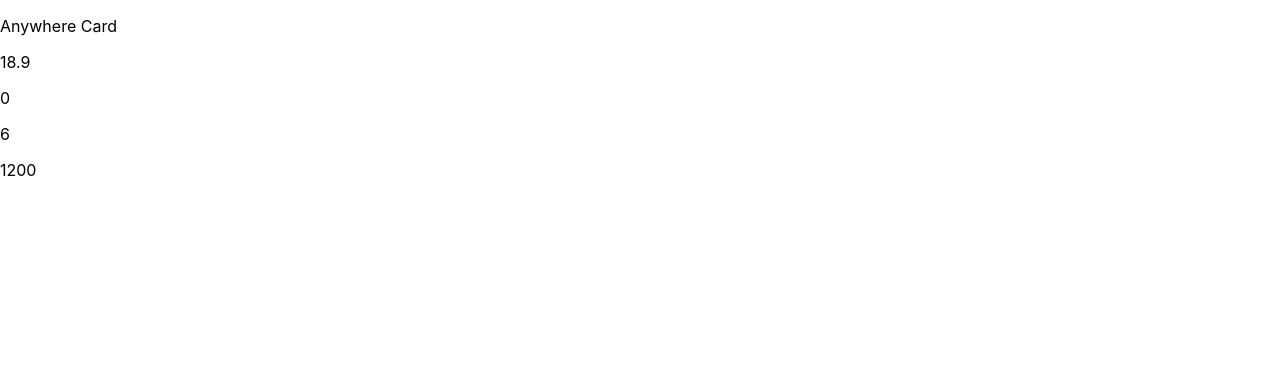
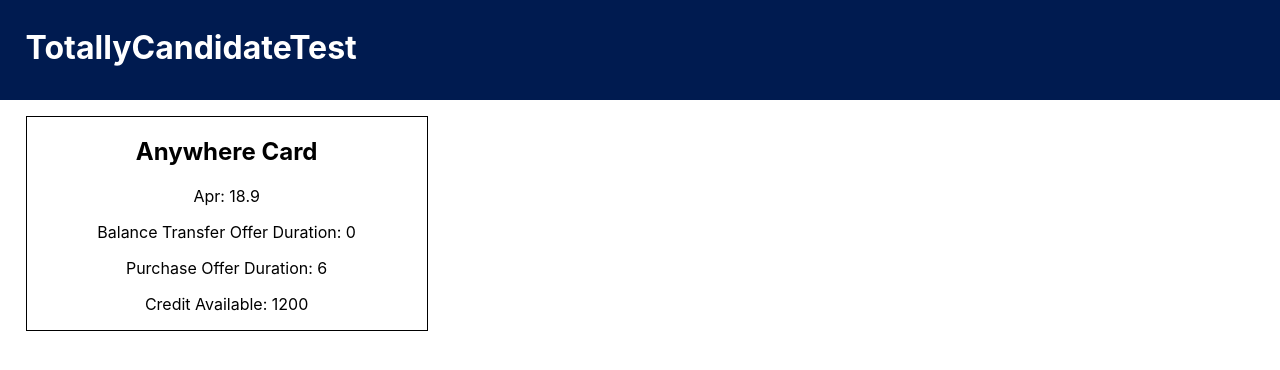
Before and after one commit to AlfieLamertonTM/Candidate_Test, a React (Create React App) app in the folder candidate_test/: page /Cards in a window 1280 px wide. Shown: the top 370 px of the page. Built offline with nearby package versions, Linux system fonts and the light colour scheme; no server answers.

Commit message:
Added basic styles to card list and fixed student card conditional

```diff
--- /dev/null
+++ b/candidate_test/src/App.css
@@ -0,0 +1,35 @@
+.App {
+}
+
+.HeaderDiv {
+  background-color: #001b50;
+  height: 100px;
+}
+
+.HeaderTitle {
+  color: white;
+  margin: auto;
+  padding-top: 3.5vh;
+  padding-left: 2vw;
+}
+
+.FooterDiv {
+  background-color: #949494;
+  height: 50px;
+}
+
+.FooterTitle {
+  color: white;
+}
+
+.CardDiv {
+  text-align: center;
+  width: 50vh;
+  border-style: solid;
+  border-width: 1px;
+  border-color: black;
+  margin-top: 2vh;
+  margin-bottom: 2vh; /* Margin collapse */
+  margin-left: 2vw;
+  margin-right: auto;
+}
--- a/candidate_test/src/App.js
+++ b/candidate_test/src/App.js
@@ -2,6 +2,8 @@
 import { BrowserRouter as Router, Switch, Route } from "react-router-dom";
 import NewCustomer from "./pages/NewCustomer";
 import Cards from "./pages/Cards";
+import "./App.css";
+import Header from "./Header";
 
 export default function app() {
   // TODO: see if this is still necessary
--- /dev/null
+++ b/candidate_test/src/Footer.js
@@ -0,0 +1,7 @@
+import React from "react";
+
+function Footer() {
+  return <div className="FooterDiv"></div>;
+}
+
+export default Footer;
--- /dev/null
+++ b/candidate_test/src/Header.js
@@ -0,0 +1,11 @@
+import React from "react";
+
+function Header() {
+  return (
+    <div className="HeaderDiv">
+      <h1 className="HeaderTitle">TotallyCandidateTest</h1>
+    </div>
+  );
+}
+
+export default Header;
--- a/candidate_test/src/pages/Cards.js
+++ b/candidate_test/src/pages/Cards.js
@@ -1,6 +1,8 @@
 import axios from "axios";
 import React, { useEffect, useState } from "react";
 import { CreditCard } from "../CreditCard";
+import Footer from "../Footer";
+import Header from "../Header";
 
 export default function Cards() {
   const [customer, setCustomer] = useState([]);
@@ -32,7 +34,7 @@
     const liquidCard = new CreditCard("Liquid Card", 33.9, 12, 6, 3000);
     const cardList = [anywhereCard];
 
-    if (customer.employmentStatus === "student") {
+    if (customer.employmentStatus == "student") {
       cardList.push(studentLifeCard);
     }
     if (customer.annualIncome > 16000) {
@@ -45,13 +47,16 @@
 
   return (
     <div className="App">
+      <Header />
       {filteredCardList.map((card) => (
-        <div className="card">
-          <p>{card.name}</p>
-          <p>{card.apr}</p>
-          <p>{card.balanceTransferOfferDuration}</p>
-          <p>{card.purchaseOfferDuration}</p>
-          <p>{card.availableCredit}</p>
+        <div className="CardDiv">
+          <h2>{card.name}</h2>
+          <p>Apr: {card.apr}</p>
+          <p>
+            Balance Transfer Offer Duration: {card.balanceTransferOfferDuration}
+          </p>
+          <p>Purchase Offer Duration: {card.purchaseOfferDuration}</p>
+          <p>Credit Available: {card.availableCredit}</p>
         </div>
       ))}
     </div>
--- a/candidate_test/src/pages/NewCustomer.js
+++ b/candidate_test/src/pages/NewCustomer.js
@@ -1,6 +1,8 @@
 import React, { useState } from "react";
 import { useHistory } from "react-router-dom";
 import axios from "axios";
+import Header from "../Header";
+import Footer from "../Footer";
 
 export function NewCustomer(props) {
   // TODO: this can probably be massively shortened since there's no need to reset the state of the form (unless more than one customer's data was to be entered)
@@ -85,6 +87,8 @@
   };
 
   return (
+    <div className="App">
+      <Header />
       <form>
         <h3>Name</h3>
         <label>
@@ -220,10 +224,17 @@
         ></input>
         <br />
 
-      <button type="submit" onClick={handleSubmit} name="submit" value="submit">
+        <button
+          type="submit"
+          onClick={handleSubmit}
+          name="submit"
+          value="submit"
+        >
           Submit
         </button>
       </form>
+      {/* <Footer /> */}
+    </div>
   );
 }
 
```
Lines whose indentation alone changed are shown as unchanged.
